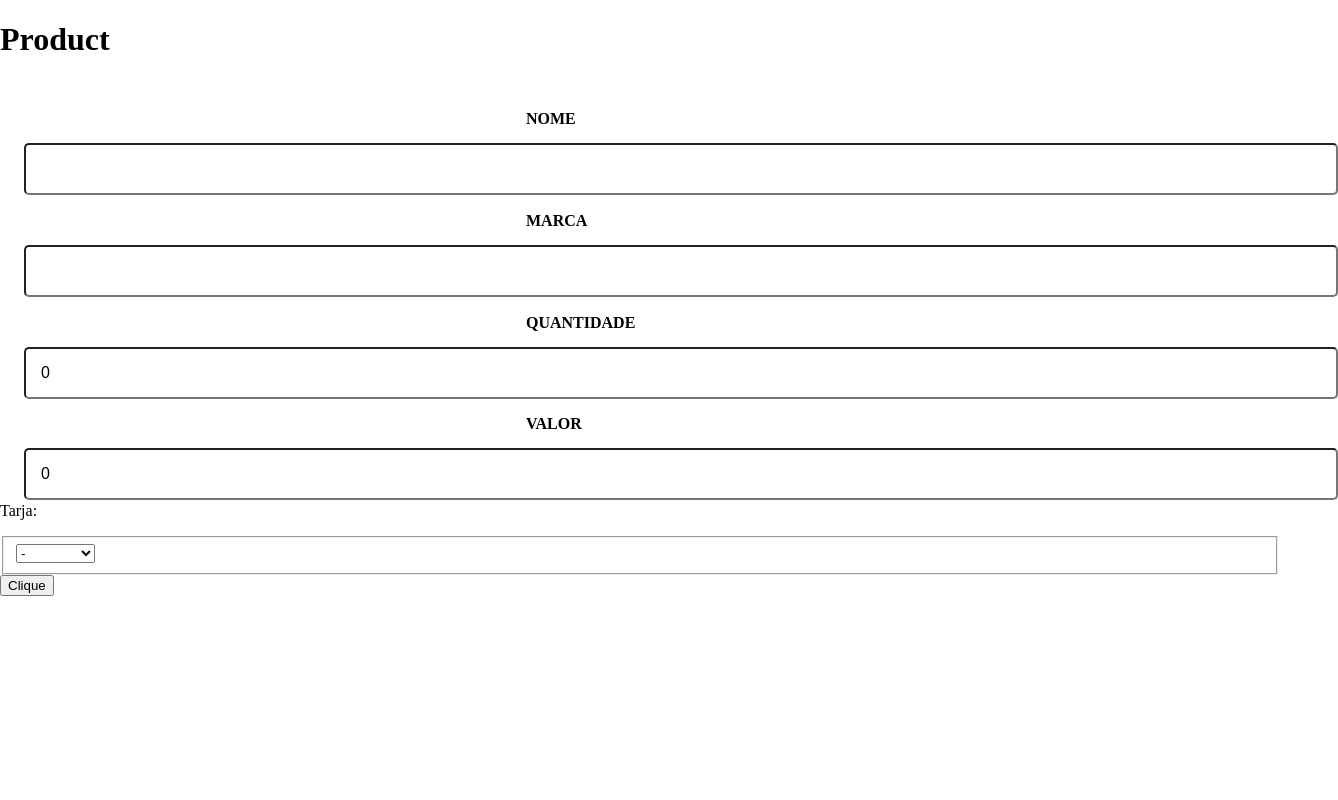
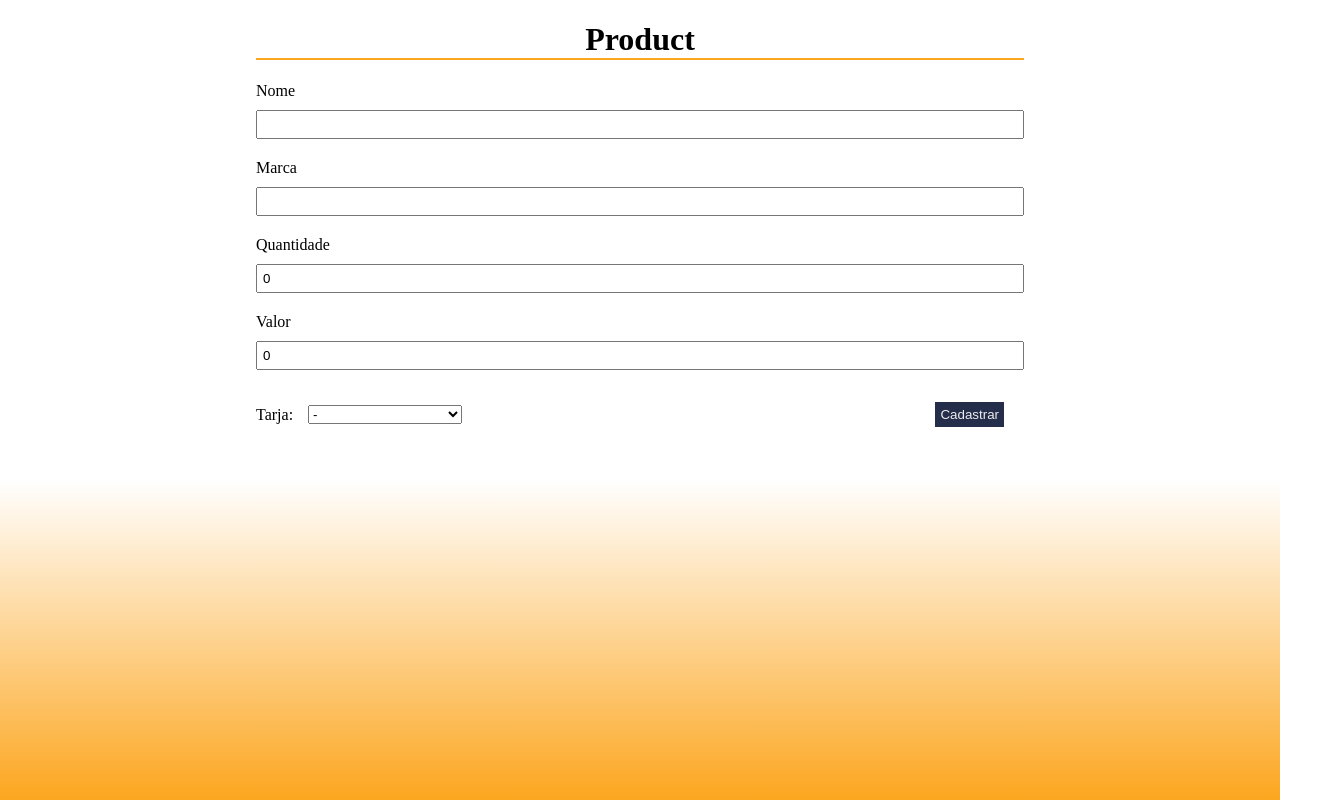
Before and after one commit to Patchelli/webfarma, a React (Create React App) app: page /Cadastro in a window 1280 px wide. Shown: the whole page, 1338 px wide, since content can reach past the window. Built offline with nearby package versions, Linux system fonts and the light colour scheme.

Commit message:
estilizações a forms adicionadas

```diff
--- a/src/App.css
+++ b/src/App.css
@@ -8,6 +8,7 @@
   --boxShadow: 0px 19px 60px rgb(0 0 0 / 8%);
   --orangeCard: rgba(252, 166, 31, 0.45);
   --smboxShadow: -79px 51px 60px rgba(0, 0, 0, 0.08);
+  --white: #EDEDED;
 }
 
 .App {
--- a/src/Components/Fieldset/Fieldset.module.css
+++ b/src/Components/Fieldset/Fieldset.module.css
@@ -1,4 +1,24 @@
 .fieldset {
+    border: none;
+    width: 100%;
+    display: flex;
+    flex-direction: column;
+    margin: 0;
+    padding: 0;
+    margin-bottom: 20px;
+}
+
+.fieldset>label {
+    width: 100%;
+    height: fit-content;
+    margin-bottom: 10px;
+}
+
+.fieldset>input {
+    padding: 5px;
+}
+
+/* .fieldset {
     height: 86px;
     border: none;
     width: 100%;
@@ -12,8 +32,6 @@
     font-size: 1em;
     font-weight: 700;
     color: #000000;
-    margin-top: 25px;
-    margin-bottom: 5px;
     text-transform: uppercase;
 }
 
@@ -22,7 +40,5 @@
     background: rgba(255, 255, 255, 0.577);
     border-radius: 5px;
     font-size: 1em;
-    padding: 15px;
-    margin: 10px;
     height: 44px;
-}
+} */
--- a/src/Components/ProductCard/ProductCard.module.css
+++ b/src/Components/ProductCard/ProductCard.module.css
@@ -49,6 +49,9 @@
     background-color: var(--white);
     padding: 3px 5px;
     vertical-align: middle;
+    margin: 0;
+    display: flex;
+    align-items: center;
 }
 
 .container>a {
--- a/src/pages/Cadastro/Cadastro.jsx
+++ b/src/pages/Cadastro/Cadastro.jsx
@@ -43,8 +43,6 @@ export const Cadastro = () => {
         }
     }
 
-    // console.log(info)
-
     async function req() {
         const resp = await getProductById(params.id);
         setInfo(resp);
@@ -56,26 +54,27 @@ export const Cadastro = () => {
 
     const HandleDelete = (id) => {
         deleteProduct(id)
-        navigate('/products')
+        navigate('/Listagem')
     }
 
     const HandleUpdate = (id, info) => {
         putProduct(id, info)
+        navigate('/Listagem')
     }
 
     return (
         <main className={s.container}>
 
             <form className={s.form}>
-                <h1 style={{ textAlign: 'center' }}>Product {params.id}</h1>
+                <h1>Edit Product: {info.name}</h1>
 
                 <Fieldset name='name' label='Nome' type='text' value={info.name} keyState='name' func={HandleInput} />
                 <Fieldset name='brand' label='Marca' type='text' value={info.brand} keyState='brand' func={HandleInput} />
                 <Fieldset name='quantity' label='Quantidade' type='number' value={info.quantity} keyState='quantity' func={HandleInput} />
                 <Fieldset name='value' label='Valor' type='number' value={info.value} keyState='value' func={HandleInput} />
 
+                <div className={s.lowerSection}>
                     <div className={s.select}>
-
                         <p>Tarja:</p>
 
                         <select name="bands" id="bands" onChange={({ target }) => HandleRadio(target)}
@@ -86,7 +85,9 @@ export const Cadastro = () => {
                             <option value="yellowBand">Amarela</option>
                         </select>
 
-                    <div className={s.buttonContainer}>
+
+                    </div>
+                    <div className={s.btnContainer}>
                         <button onClick={(event) => {
                             event.preventDefault()
                             HandleUpdate(params.id, info)
@@ -95,13 +96,12 @@ export const Cadastro = () => {
                         <button onClick={(event) => {
                             event.preventDefault()
                             HandleDelete(params.id)
-                        }}>Del</button>
+                        }}>Deletar</button>
 
 
 
                     </div>
                 </div>
-
             </form>
 
         </main>
--- a/src/pages/Cadastro/Cadastro.module.css
+++ b/src/pages/Cadastro/Cadastro.module.css
@@ -1,50 +1,52 @@
 .container {
-    height: calc(100vh - 50px);
-    margin: auto;
+    height: 100vh;
     display: flex;
+    justify-content: center;
+    background: linear-gradient(white 60%, var(--orange));
 }
 
-.buttonContainer>button {
-    margin: 5px;
+.container h1 {
+    border-bottom: 2px solid var(--orange);
+    text-align: center;
+}
+
+.container>form {
+    width: 60%;
+}
+
+.lowerSection {
+    display: flex;
+    justify-content: space-between;
 }
 
 .select {
     display: flex;
-    flex-direction: column;
-    margin: 50px;
+    align-items: center;
+    width: 50%;
 }
 
-.select>* {
-    margin: 5px;
+.select>p {
+    margin-right: 15px;
 }
 
-.form {
-    margin: auto;
-    width: 30%;
-    display: flex;
-    flex-direction: column;
-    place-content: center;
-    place-items: center;
+.select>select {
+    width: 40%;
 }
 
-.fieldset {
-    border: none;
-    width: 100%;
+.btnContainer {
     display: flex;
-    flex-direction: column;
-    align-items: flex-start;
+    align-items: center;
 }
 
-.fieldset>label {
-    font-size: 1em;
-    font-weight: 500;
-    color: #000000;
-    text-transform: uppercase;
+.btnContainer>button {
+    margin: 0 20px;
+    padding: 5px;
+    border: none;
+    background-color: var(--black);
+    color: var(--white);
+    transition: 0.5s;
 }
 
-.fieldset>input {
-    width: 100%;
-    background: rgba(255, 255, 255, 0.577);
-    border-radius: 5px;
-    font-size: 1em;
+.btnContainer>button:hover {
+    background-color: var(--orange);
 }
--- a/src/pages/Cadastro/Listagem.jsx
+++ b/src/pages/Cadastro/Listagem.jsx
@@ -41,7 +41,8 @@ export const Listagem = () => {
                     }} />
                     <button onClick={() => {
                         input.length == 0 ? setProductsShown(products) : setProductsShown(products.filter(el => el.name.toLowerCase().includes(input.toLowerCase())))
-
+                        console.log('prod shown')
+                        console.log(productsShown)
                     }}>Pesquisar</button>
                 </div>
                 <Link to='/Cadastro'>Novo Produto</Link>
--- a/src/pages/Cadastro/Listagem.module.css
+++ b/src/pages/Cadastro/Listagem.module.css
@@ -11,7 +11,7 @@
     font-weight: 600;
     text-align: left;
     width: 70%;
-    border-bottom: 2px solid var(--primary);
+    border-bottom: 2px solid var(--orange);
 }
 
 .upperSection {
@@ -41,7 +41,7 @@
 }
 
 .searchSection>button:hover {
-    background-color: var(--black);
+    background-color: var(--yellow);
     color: var(--white);
 }
 
@@ -55,7 +55,7 @@
 }
 
 .upperSection>a:hover {
-    background-color: var(--primary);
+    background-color: var(--orange);
     color: var(--white);
 }
 
@@ -68,7 +68,7 @@
     display: grid;
     gap: 2px;
     grid-template-areas: 'name brand quantity value band btn';
-    grid-template-columns: 300px 250px 100px 100px 150px 50px;
+    grid-template-columns: 300px 200px 100px 100px 150px 50px;
 }
 
 @media (max-width: 426px) {
--- a/src/pages/NewProduct/NewProduct.jsx
+++ b/src/pages/NewProduct/NewProduct.jsx
@@ -4,8 +4,10 @@ import { useState } from 'react'
 import { Fieldset } from '../../Components/Fieldset/Fieldset'
 import { postNewProduct } from '../../Api/getAll'
 import s from './NewProduct.module.css'
+import { useNavigate } from 'react-router-dom'
 
 export const NewProduct = () => {
+    const navigate = useNavigate()
     const [band, setBand] = useState()
     const [info, setInfo] = useState({
         name: '',
@@ -42,40 +44,54 @@ export const NewProduct = () => {
     }, [])
 
     return (
-        <main>
+        <main className={s.container}>
+
+            <form action="">
                 <h1>Product</h1>
                 <Fieldset name='name' label='Nome' type='text' value={info.name} keyState='name' func={HandleInput} />
                 <Fieldset name='brand' label='Marca' type='text' value={info.brand} keyState='brand' func={HandleInput} />
                 <Fieldset name='quantity' label='Quantidade' type='number' value={info.quantity} keyState='quantity' func={HandleInput} />
                 <Fieldset name='value' label='Valor' type='number' value={info.value} keyState='value' func={HandleInput} />
 
+                <div className={s.lowerSection}>
+                    <div className={s.select}>
                         <p>Tarja:</p>
 
-            <fieldset>
+
                         <select name="bands" id="bands" onChange={({ target }) => HandleRadio(target)} required>
                             <option value=''>-</option>
                             <option value="blackBand">Preta</option>
                             <option value="redBand">Vermelha</option>
                             <option value="yellowBand">Amarela</option>
                         </select>
-            </fieldset>
 
+                    </div>
+
+                    <div className={s.btnContainer}>
                         <button
-                onClick={() => {
+                            onClick={(e) => {
+                                e.preventDefault()
                                 if (info.blackBand == 0 && info.redBand == 0 && info.yellowBand == 0) setBand(true)
                                 else {
                                     postNewProduct(info)
                                     setBand()
+                                    navigate('/Listagem')
                                 }
                                 console.log(info)
                             }}
-            >Clique</button>
+                        >Cadastrar</button>
+
+                    </div>
+                </div>
+
+
 
                 <div>
                     {
                         !!band && <p className={s.errorMsg}>Favor preencher todos os campos</p>
                     }
                 </div>
+            </form>
         </main>
     )
 }
--- a/src/pages/NewProduct/NewProduct.module.css
+++ b/src/pages/NewProduct/NewProduct.module.css
@@ -1,3 +1,57 @@
+.container {
+    height: 100vh;
+    display: flex;
+    justify-content: center;
+    background: linear-gradient(white 60%, var(--orange));
+    background-color: palevioletred;
+}
+
+.container h1 {
+    border-bottom: 2px solid var(--orange);
+    text-align: center;
+}
+
+.container>form {
+    width: 60%;
+}
+
+.lowerSection {
+    display: flex;
+    justify-content: space-between;
+}
+
+.select {
+    display: flex;
+    align-items: center;
+    width: 50%;
+}
+
+.select>p {
+    margin-right: 15px;
+}
+
+.select>select {
+    width: 40%;
+}
+
+.btnContainer {
+    display: flex;
+    align-items: center;
+}
+
+.btnContainer>button {
+    margin: 0 20px;
+    padding: 5px;
+    border: none;
+    background-color: var(--black);
+    color: var(--white);
+    transition: 0.5s;
+}
+
+.btnContainer>button:hover {
+    background-color: var(--orange);
+}
+
 .errorMsg {
     color: red;
 }
```
Lines whose indentation alone changed are shown as unchanged.
